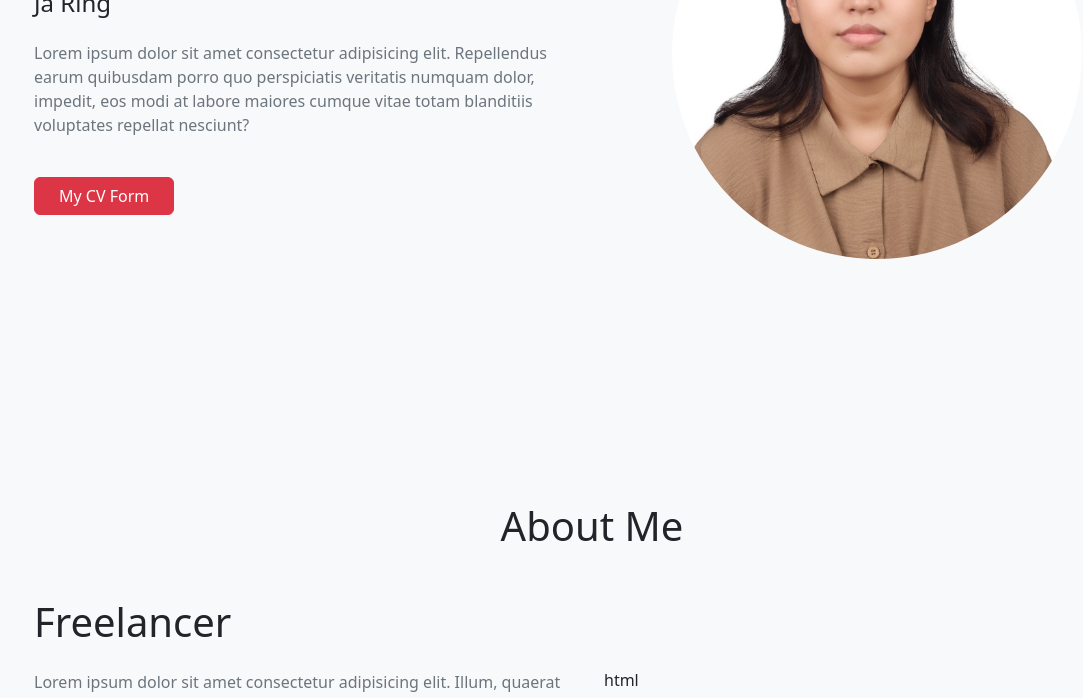
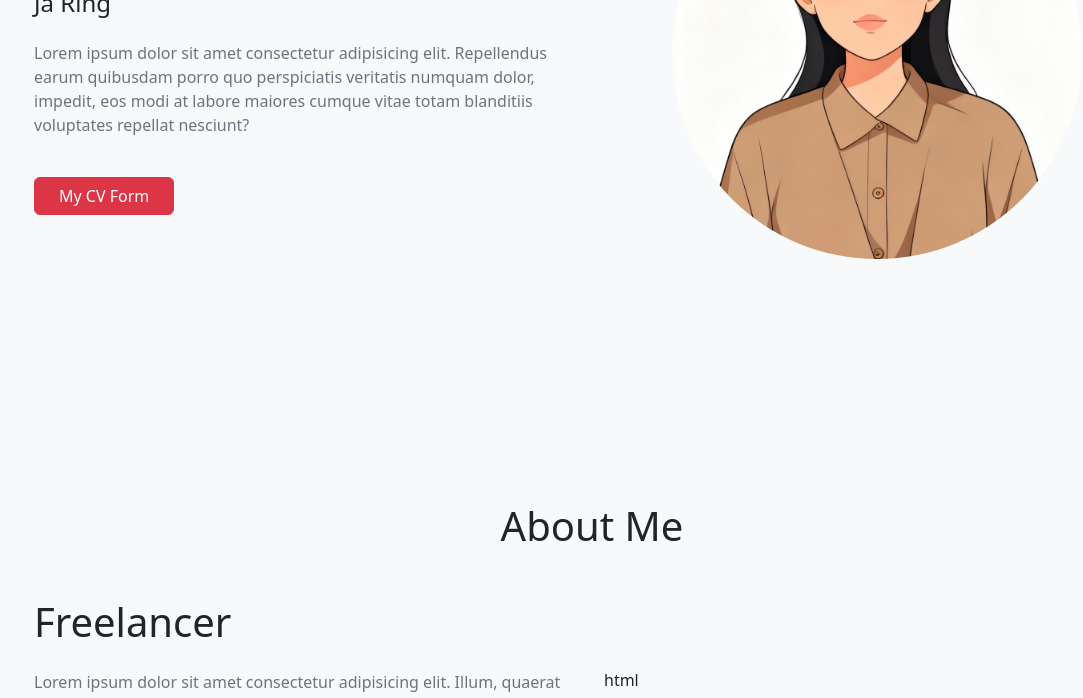
Before and after one commit to Ja-Ring/my-porfolio, a plain HTML site: page index.html in a window 1280 px wide. Shown: the part 402-1100 px from the top of the page, without its empty margins (48-1131 px from the left). Drawn offline with nearby package versions, Linux system fonts and the light colour scheme.

Commit message:
hero image

```diff
--- a/index.html
+++ b/index.html
@@ -46,7 +46,7 @@
     <div class="container-lg">
         <div class="row min-vh-100 align-content-center align-items-center">
             <div class="col-md-6  text-center my-5">
-             <img src="./img/viber_image_2024-12-24_14-46-37-498.jpg" class=" img-fluid w-75 rounded-circle" alt="">
+             <img src="./img/seedream-4.0_updatated_photo_animated-0.jpg" class=" img-fluid w-75 rounded-circle" alt="">
             </div>
             <div class="col-md-6 order-md-first">
                 <p class="text-muted">Hello I'm</p>
```
Also changed, not shown: img/seedream-4.0_updatated_photo_animated-0.jpg (added).
